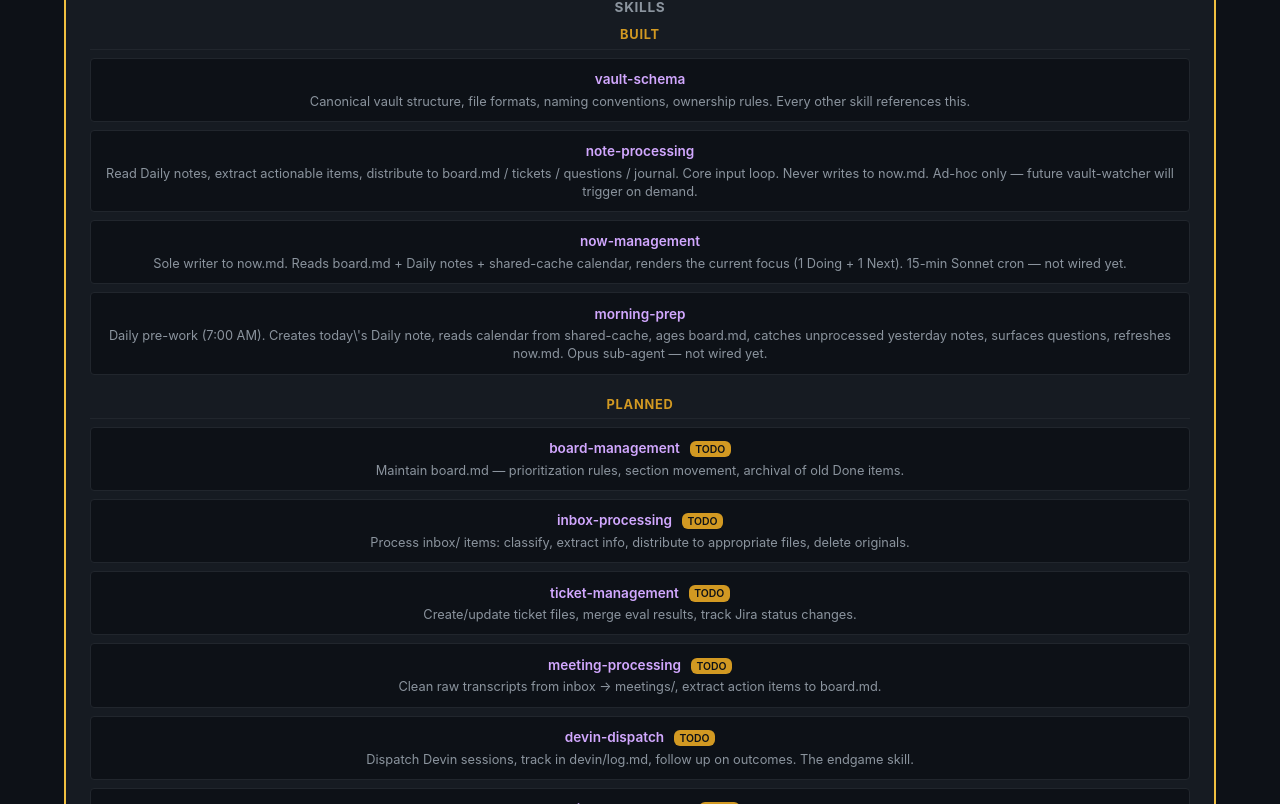
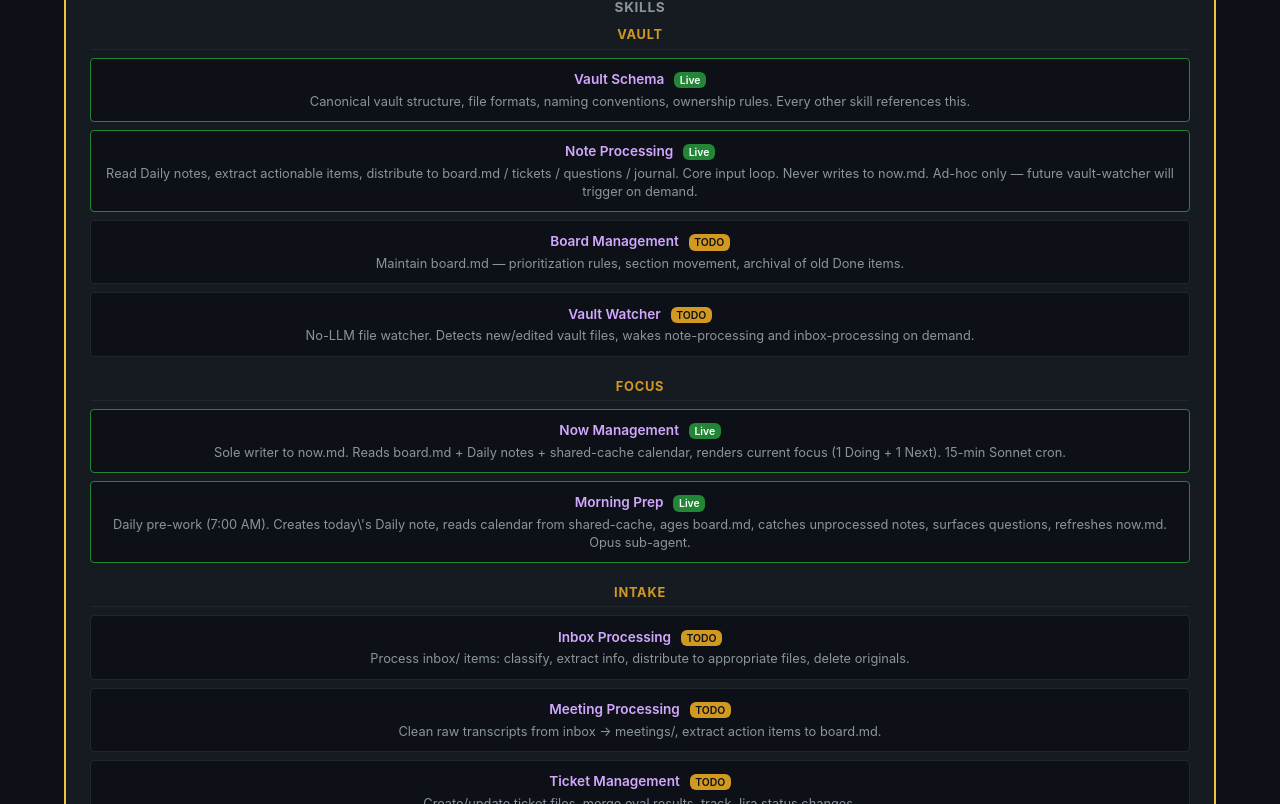
Before and after one commit to yorkbot/openclaw-architecture, a Vue app: page / in a window 1280 px wide. Shown: the part 8336-9140 px from the top of the page. Built offline with nearby package versions, Linux system fonts and the light colour scheme.

Commit message:
Wiglaf skills: match live agent formatting — domain categories, live/todo flags

```diff
--- a/src/views/AgentDetail.vue
+++ b/src/views/AgentDetail.vue
@@ -536,24 +536,34 @@ const liveAgents = [
     ],
     skillSections: [
       {
-        name: 'Built',
+        name: 'Vault',
         skills: [
-          { name: 'vault-schema', desc: 'Canonical vault structure, file formats, naming conventions, ownership rules. Every other skill references this.' },
-          { name: 'note-processing', desc: 'Read Daily notes, extract actionable items, distribute to board.md / tickets / questions / journal. Core input loop. Never writes to now.md. Ad-hoc only — future vault-watcher will trigger on demand.' },
-          { name: 'now-management', desc: 'Sole writer to now.md. Reads board.md + Daily notes + shared-cache calendar, renders the current focus (1 Doing + 1 Next). 15-min Sonnet cron — not wired yet.' },
-          { name: 'morning-prep', desc: 'Daily pre-work (7:00 AM). Creates today\\\'s Daily note, reads calendar from shared-cache, ages board.md, catches unprocessed yesterday notes, surfaces questions, refreshes now.md. Opus sub-agent — not wired yet.' },
+          { name: 'Vault Schema', desc: 'Canonical vault structure, file formats, naming conventions, ownership rules. Every other skill references this.', live: true },
+          { name: 'Note Processing', desc: 'Read Daily notes, extract actionable items, distribute to board.md / tickets / questions / journal. Core input loop. Never writes to now.md. Ad-hoc only — future vault-watcher will trigger on demand.', live: true },
+          { name: 'Board Management', desc: 'Maintain board.md — prioritization rules, section movement, archival of old Done items.', todo: true },
+          { name: 'Vault Watcher', desc: 'No-LLM file watcher. Detects new/edited vault files, wakes note-processing and inbox-processing on demand.', todo: true },
         ],
       },
       {
-        name: 'Planned',
+        name: 'Focus',
         skills: [
-          { name: 'board-management', desc: 'Maintain board.md — prioritization rules, section movement, archival of old Done items.', todo: true },
-          { name: 'inbox-processing', desc: 'Process inbox/ items: classify, extract info, distribute to appropriate files, delete originals.', todo: true },
-          { name: 'ticket-management', desc: 'Create/update ticket files, merge eval results, track Jira status changes.', todo: true },
-          { name: 'meeting-processing', desc: 'Clean raw transcripts from inbox → meetings/, extract action items to board.md.', todo: true },
-          { name: 'devin-dispatch', desc: 'Dispatch Devin sessions, track in devin/log.md, follow up on outcomes. The endgame skill.', todo: true },
-          { name: 'question-management', desc: 'Post async questions, detect James answers (> "response"), act on them.', todo: true },
-          { name: 'vault-watcher', desc: 'No-LLM file watcher. Detects new/edited files in vault, wakes note-processing (and future inbox-processing) on demand. Eliminates polling crons.', todo: true },
+          { name: 'Now Management', desc: 'Sole writer to now.md. Reads board.md + Daily notes + shared-cache calendar, renders current focus (1 Doing + 1 Next). 15-min Sonnet cron.', live: true },
+          { name: 'Morning Prep', desc: 'Daily pre-work (7:00 AM). Creates today\\\'s Daily note, reads calendar from shared-cache, ages board.md, catches unprocessed notes, surfaces questions, refreshes now.md. Opus sub-agent.', live: true },
+        ],
+      },
+      {
+        name: 'Intake',
+        skills: [
+          { name: 'Inbox Processing', desc: 'Process inbox/ items: classify, extract info, distribute to appropriate files, delete originals.', todo: true },
+          { name: 'Meeting Processing', desc: 'Clean raw transcripts from inbox → meetings/, extract action items to board.md.', todo: true },
+          { name: 'Ticket Management', desc: 'Create/update ticket files, merge eval results, track Jira status changes.', todo: true },
+          { name: 'Question Management', desc: 'Post async questions, detect James answers (> "response"), act on them.', todo: true },
+        ],
+      },
+      {
+        name: 'Devin',
+        skills: [
+          { name: 'Devin Dispatch', desc: 'Dispatch Devin sessions, track in devin/log.md, follow up on outcomes.', todo: true },
         ],
       },
     ],
```
